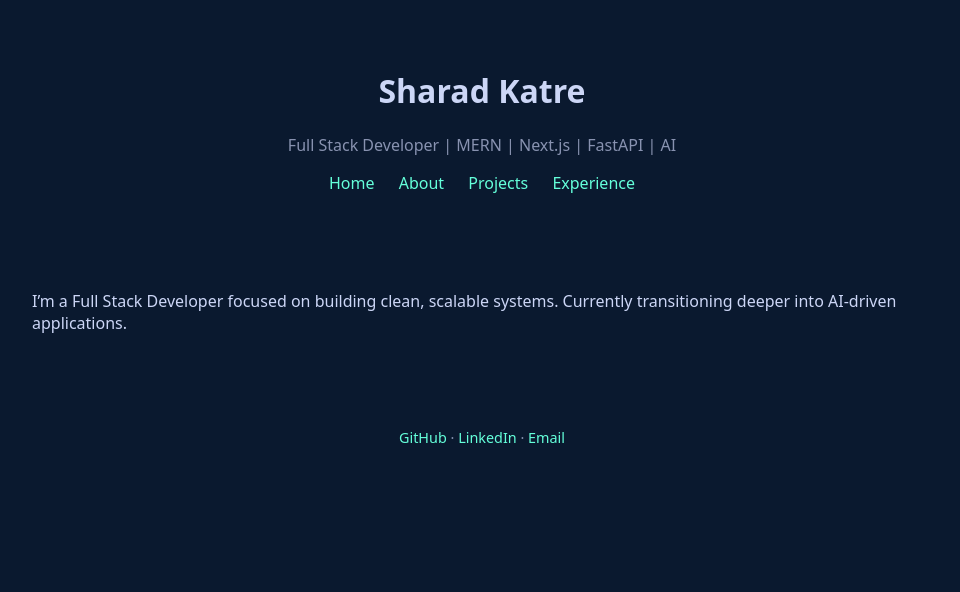
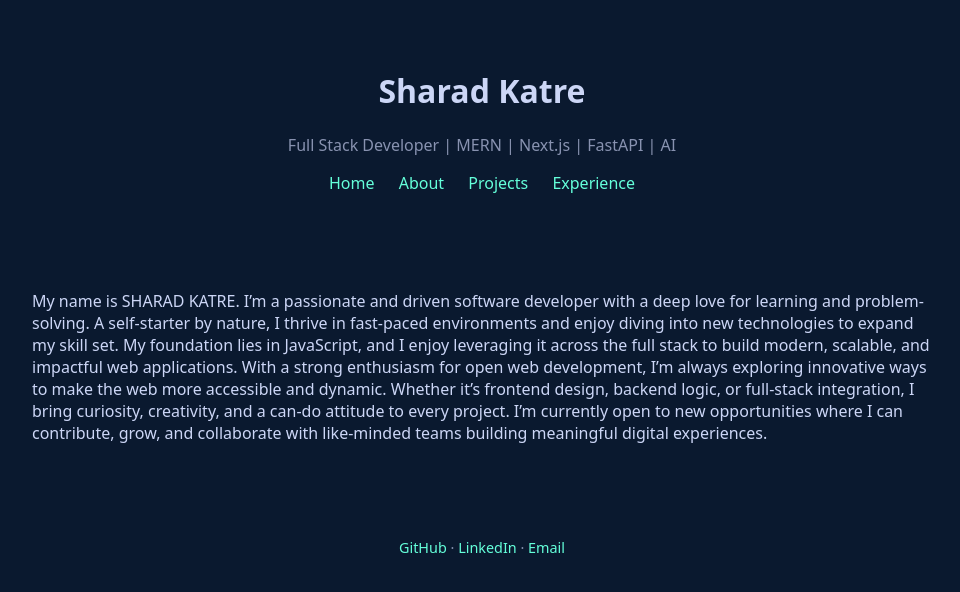
Before and after one commit to sharadkatre19/sharadkatre19.github.io, a Jekyll site: the page built from about.md, in a window 1280 px wide. Shown: the top 592 px of the page, without its empty margins (158-1118 px from the left). Built offline with Jekyll 4.4.1, drawn with Linux system fonts in a browser that asks for light colours.

Commit message:
Revise about section with detailed personal info
Updated personal description to reflect skills and interests.

```diff
--- a/about.md
+++ b/about.md
@@ -3,5 +3,4 @@ layout: default
 title: About
 ---
 
-I’m a Full Stack Developer focused on building clean, scalable systems.
-Currently transitioning deeper into AI-driven applications.
+My name is SHARAD KATRE. I’m a passionate and driven software developer with a deep love for learning and problem-solving. A self-starter by nature, I thrive in fast-paced environments and enjoy diving into new technologies to expand my skill set. My foundation lies in JavaScript, and I enjoy leveraging it across the full stack to build modern, scalable, and impactful web applications. With a strong enthusiasm for open web development, I’m always exploring innovative ways to make the web more accessible and dynamic. Whether it’s frontend design, backend logic, or full-stack integration, I bring curiosity, creativity, and a can-do attitude to every project. I’m currently open to new opportunities where I can contribute, grow, and collaborate with like-minded teams building meaningful digital experiences.
```
